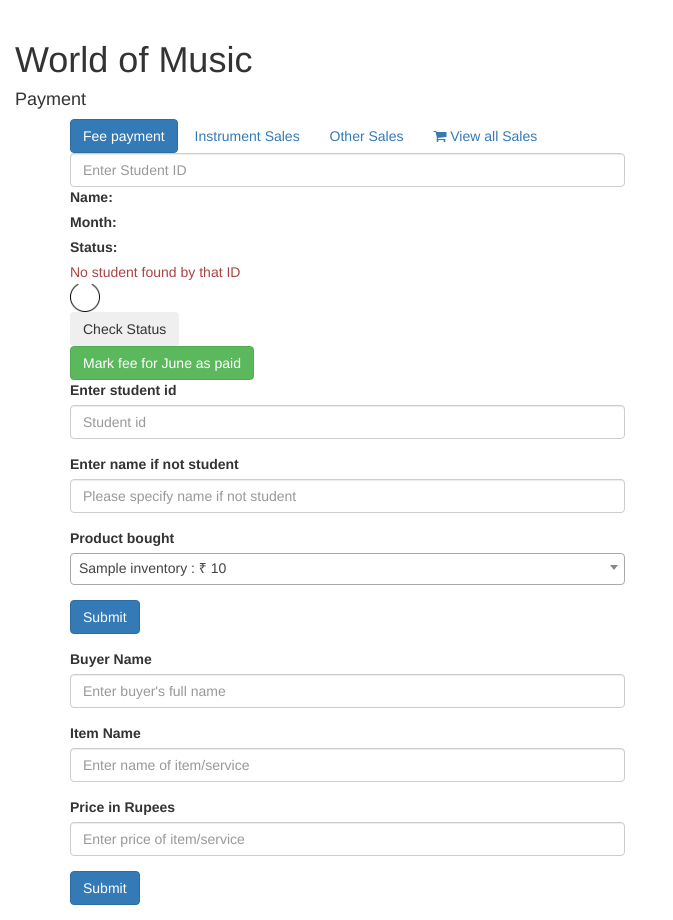
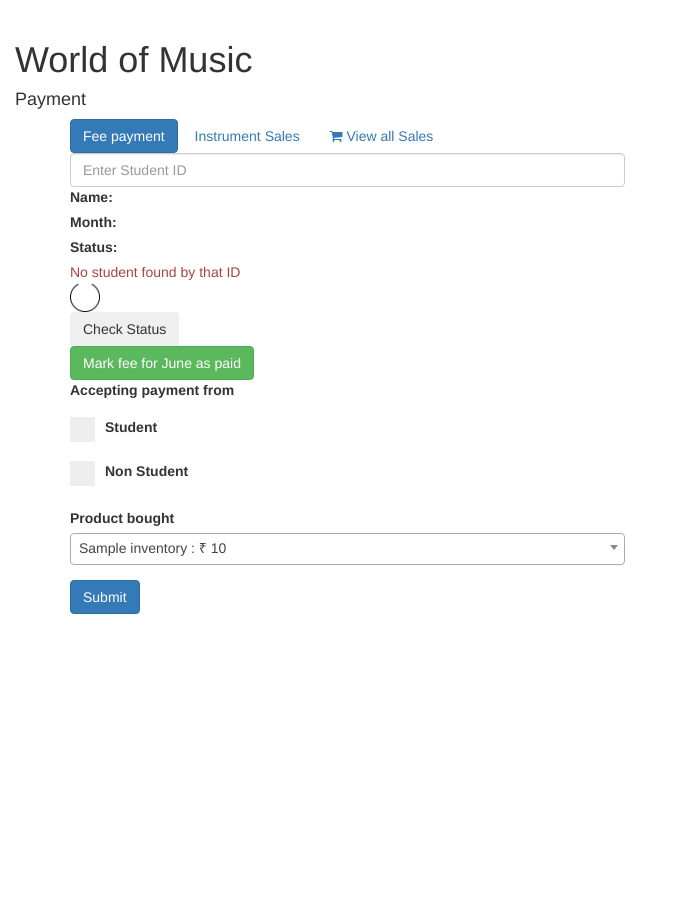
Before and after one commit to AbworldMusic/AbWorldPython, a Flask app: page /payment in a window 1280 px wide. Shown: the part 50-970 px from the top of the page, without its empty margins (0-673 px from the left). After the commit the page ends 664 px from the top, so only its background shows below. Run offline with Flask 2, Linux system fonts and the light colour scheme; the visitor is signed in with stand-in values (Sample User, id 1); tables that the repository leaves empty or names only in its code hold one stand-in row (values such as "Sample post"); some libraries are stand-ins or nearby versions.

Commit message:
Payments made smoother

```diff
--- a/app.py
+++ b/app.py
@@ -268,35 +268,45 @@
         month = mydate.strftime("%B")
         return render_template("payment.html", results=results, month=month)
     else:
+        payment_by = request.form['payment_by']
+        if payment_by.strip()=="Student":
+            cur = mysql.connection.cursor()
+            student_id = request.form['student_id']
+            studentIdCheck = "SELECT * from enrollment WHERE id="+str(student_id)
+            cur.execute(studentIdCheck)
+            student = cur.fetchone()
+            if student is None:
+                flash("No student found with that ID")
+                return redirect("/payment")
+            buyer_name = ""
+            buyer_email = ""
+            buyer_phone = ""
 
-        id = request.form['id']
+        else:
+            student_id = "0"
+            buyer_name = request.form['buyer_name']
+            buyer_email = request.form['buyer_email']
+            buyer_phone = request.form['buyer_phone']
+            if buyer_email.strip() == "" or buyer_name.strip() == "" or buyer_phone.strip() == "":
+                flash("invalid data entered. Please make sure buyer name, email and phone are filled in")
+                return redirect("/payment")
         mydate = datetime.datetime.now()
         date = mydate.strftime("%d/%m/%Y %I:%M %p")
-        product_id = request.form['product']
+        product_id = request.form['product_id']
+        product_name = ''
+        product_price = ''
+        if product_id == "Others":
+            product_id= "0"
+            product_name = request.form['product_name']
+            product_price = request.form['product_price']
         cur = mysql.connection.cursor()
-
-        if id.strip()=="":
-            name = request.form['name']
-            if name.strip()=="":
-                flash("Enter a valid name")
-                return redirect("/payment")
-            query = "INSERT into sales (buyer_name, product_id, date) values('" + name + "'," + product_id + ",'" + date + "')"
-            cur.execute(query)
-            mysql.connection.commit()
-            flash("Payment recorded")
-
-        else:
-            query = "SELECT id FROM enrollment WHERE id="+id
-            cur.execute(query)
-            results = cur.fetchone()
-            if results is None:
-                flash("No student found by that Id")
-                return redirect("/payment")
-            else:
-                query = "INSERT into sales (student_id, product_id, date) values("+id+","+product_id+",'"+date+"')"
-                cur.execute(query)
-                mysql.connection.commit()
-                flash("Payment recorded")
+        query = "INSERT into sales(student_id, buyer_name, buyer_email, buyer_phone, product_id, date, product_name,\
+                product_price) values("+str(student_id)+",'"+buyer_name+"','"+buyer_email+"','"+buyer_phone+"',"+str(product_id)+",\
+                '"+date+"','"+product_name+"','"+product_price+"')"
+        print(query)
+        cur.execute(query)
+        mysql.connection.commit()
+        flash("Payment successfully recorded")
         return redirect("/payment")
 
 @app.route('/otherSales', methods=['POST'])
--- a/static/payment.js
+++ b/static/payment.js
@@ -89,3 +89,38 @@
 
 
 })
+
+$(".student-tab").on("change",function(){
+    $("form .student-div").show()
+    $("form .non-student-div").hide()
+    $("form #student_id_input").prop('required',true);
+    $("form #buyer_name").prop('required',false);
+    $("form #buyer_email").prop('required',false);
+    $("form #buyer_phone").prop('required',false);
+    $("form #product_name").prop('required',false);
+    $("form #product_price").prop('required',false);
+})
+
+$(".non-student-tab").on("change",function(){
+    $(".non-student-div").show()
+    $(".student-div").hide()
+    $("form #student_id_input").prop('required',false);
+    $("form #buyer_name").prop('required',true);
+    $("form #buyer_email").prop('required',true);
+    $("form #buyer_phone").prop('required',true);
+    $("form #product_name").prop('required',false);
+    $("form #product_price").prop('required',false);
+})
+
+$(".product-select").on("change", function(){
+    if($(this).val().trim()=="Others"){
+        $(".off-inventory-item").show();
+        $("form #product_name").prop('required',true);
+        $("form #product_price").prop('required',true);
+    }
+    else{
+        $(".off-inventory-item").hide();
+        $("form #product_name").prop('required',false);
+        $("form #product_price").prop('required',false);
+    }
+})
--- a/templates/payment.html
+++ b/templates/payment.html
@@ -30,7 +30,6 @@
     <div class="my-3">
         <a href="#" class="btn btn-primary fee-payment-tab my-3 mr-2">Fee payment</a>
         <a href="#" class="btn btn-outline-primary instrument-sales-tab my-3 mr-2">Instrument Sales</a>
-        <a href="#" class="btn btn-outline-primary other-sales-tab my-3 mr-2">Other Sales</a>
         <a href="/allSales" class="btn btn-outline-primary my-3 mr-2"><i class="fa fa-shopping-cart"></i> View all Sales</a>
     </div>
     <div class="fee-payment row">
@@ -70,23 +69,71 @@
     <div class="instrument-sales d-none">
         <div class="row">
             <div class="col-md-6">
+                <label>Accepting payment from</label>
                 <form action="/payment" method="post">
                     <div class="form-group">
+                        <label class="check-box form-group  "> Student
+                            <input type="radio" name="payment_by" value="Student" class="student-tab" required>
+                            <span class="checkmark"></span>
+                        </label>
+                        <br>
+                        <label class="check-box form-group "> Non Student
+                            <input type="radio" name="payment_by" value="Non Student" class="non-student-tab" required>
+                            <span class="checkmark"></span>
+                        </label>
+
+                    </div>
+
+
+                    <div class="form-group student-div" style="display: none">
                         <label>Enter student id</label>
-                        <input type="text" name="id" placeholder="Student id" class="form-control">
-                    </div>
-                    <div class="form-group">
-                        <label>Enter name if not student</label>
-                        <input type="text" name="name" placeholder="Please specify name if not student"
+                        <input type="text" name="student_id" id="student_id_input" placeholder="Student id"
                                class="form-control">
                     </div>
+                    <div class="non-student-div" style="display: none">
+                        <div class="form-group">
+                            <label>Enter name of client</label>
+                            <input type="text" name="buyer_name" id="buyer_name"
+                                   placeholder="Please specify name if not student"
+                                   class="form-control">
+                        </div>
+                        <div class="form-group">
+                            <label>Enter email id of client</label>
+                            <input type="email" name="buyer_email" id="buyer_email" placeholder="Client Email"
+                                   class="form-control">
+                        </div>
+                        <div class="form-group">
+                            <label>Enter cleint's phone number</label>
+                            <input type="text" name="buyer_phone" id="buyer_phone" placeholder="Client Phone Number"
+                                   class="form-control">
+                        </div>
+
+                    </div>
+
                     <div class="form-group">
                         <label>Product bought</label>
-                        <select name="product" id="" class="form-control">
+                        <select name="product_id" id="" class="form-control product-select" required>
                             {% for i in results %}
                             <option value="{{i[0]}}">{{ i[1] }} : ₹ {{ i[2] }}</option>
                             {% endfor %}
+                            <option value="Others">Others</option>
                         </select>
+                    </div>
+                    <div class="off-inventory-item" style="display: none;">
+                        <div class="form-group">
+                            <label>
+                                Item Name
+                            </label>
+                            <input type="text" name="product_name" class="form-control" id="product_name"
+                                   placeholder="Enter name of item/service">
+                        </div>
+                        <div class="form-group">
+                            <label>
+                                Price in Rupees
+                            </label>
+                            <input type="number" name="product_price" id="product_price" class="form-control"
+                                   placeholder="Enter price of item/service">
+                        </div>
                     </div>
                     <div class="form-group">
                         <button class="btn btn-primary">Submit</button>
@@ -96,38 +143,7 @@
             </div>
         </div>
     </div>
-    <div class="other-sales d-none">
-        <div class="row">
-            <div class="col-md-6">
-                <form method="post" action="/otherSales">
-                    <div class="form-group">
-                        <label>
-                            Buyer Name
-                        </label>
-                        <input type="text" placeholder="Enter buyer's full name" name="buyer" class="form-control">
-                    </div>
-                    <div class="form-group">
-                        <label>
-                            Item Name
-                        </label>
-                        <input type="text" name="name" class="form-control" placeholder="Enter name of item/service">
-                    </div>
-                    <div class="form-group">
-                        <label>
-                            Price in Rupees
-                        </label>
-                        <input type="number" name="price" class="form-control" placeholder="Enter price of item/service">
-                    </div>
-                    <div class="form-group">
-                        <button class="btn btn-primary">
-                            Submit
-                        </button>
-                    </div>
-                </form>
 
-            </div>
-        </div>
-    </div>
 
 </div>
 <script src="https://ajax.googleapis.com/ajax/libs/jquery/3.5.1/jquery.min.js"></script>
```
